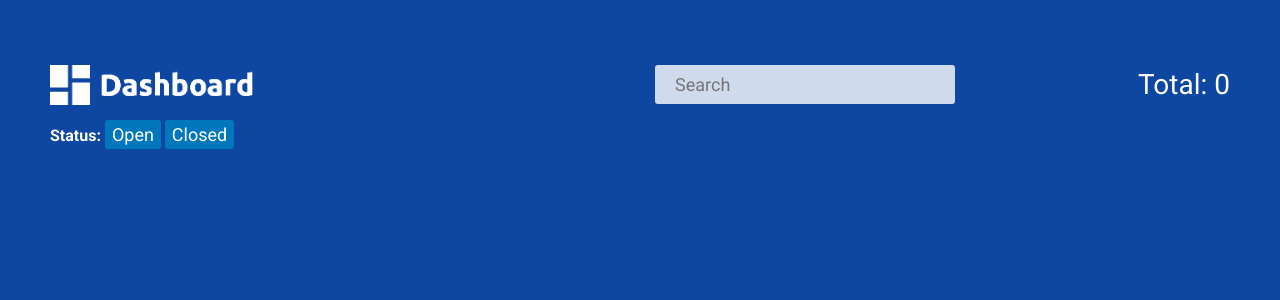
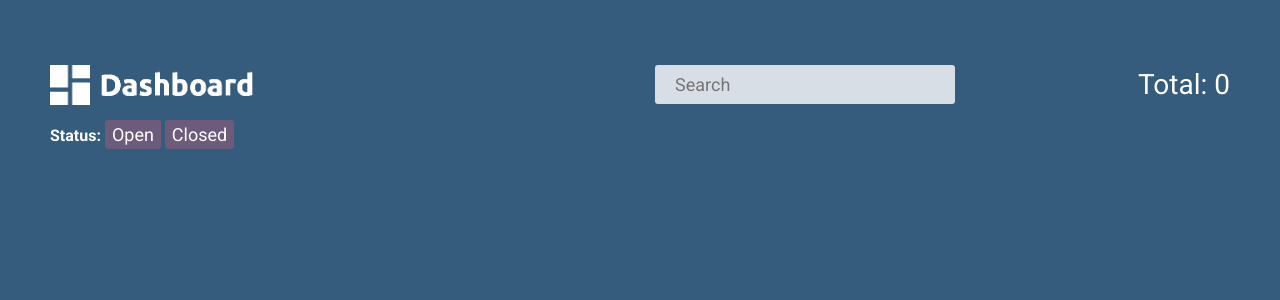
Before and after one commit to eugene-sukhodolskiy/dashboard, a PHP site: page / in a window 1280 px wide. Shown: the top 300 px of the page. Run offline with PHP 8.4, Linux system fonts and the light colour scheme; data that the repository does not hold is empty.

Commit message:
Change color schema
Issue https://github.com/eugene-sukhodolskiy/dashboard/issues/22

```diff
--- a/Dashboard/Resources/css/style.css
+++ b/Dashboard/Resources/css/style.css
@@ -6,10 +6,13 @@
 }
 
 :root{
-	--bg-color: #0D47A1;
-	--main-color: #1565C0;
+	/*--bg-color: #0D47A1;*/
+	--bg-color: #355C7D;
+	/*--main-color: #1565C0;*/
+	--main-color: #6C5B7B;
 	--text-color: #fff;
-	--main-hover: #1E88E5;
+	/*--main-hover: #1E88E5;*/
+	--main-hover: #C06C84;
 
 	--project-description-bg-color: #fff;
 	--project-description-color: #333;
@@ -39,7 +42,7 @@ body{
 	margin-bottom: 30px;
 	box-sizing: border-box;
 	padding: 20px;
-	border-radius: 3px;
+	border-radius: 4px;
 	transition-duration: .3s;
 	transition-property: background-color, box-shadow;
 	position: relative;
@@ -48,7 +51,7 @@ body{
 
 .project:hover{
 	background-color: var(--main-hover);
-	box-shadow: 0 0 5px rgba(0, 0, 0, .5);
+	box-shadow: 0 0 7px rgba(0, 0, 0, .7);
 }
 
 .project-title{
@@ -241,7 +244,7 @@ header .total{
 
 .button.small-button{
 	padding: 1px 7px;
-  background-color: #0277bd;
+  background-color: var(--main-color);
 }
 
 input.search{
```
